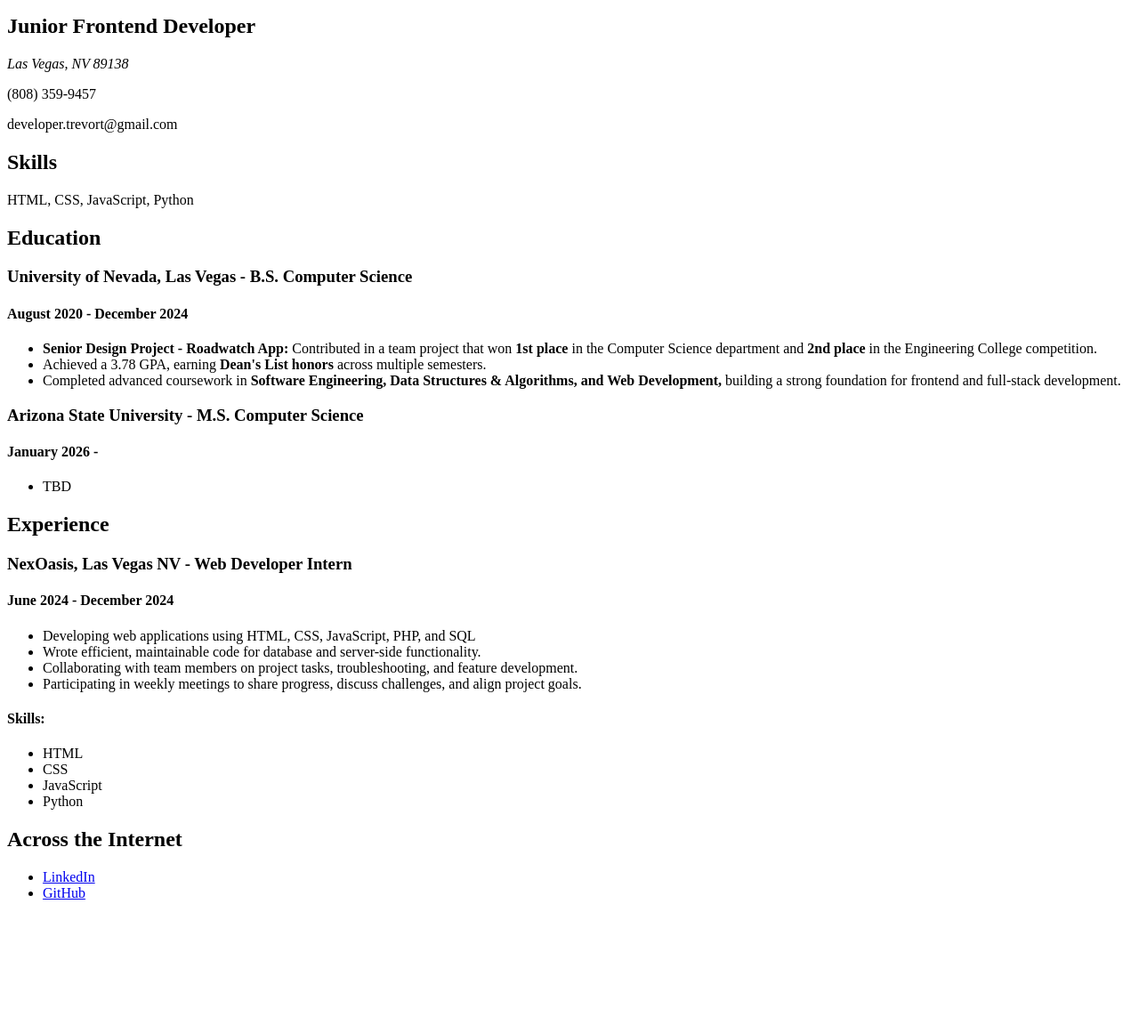
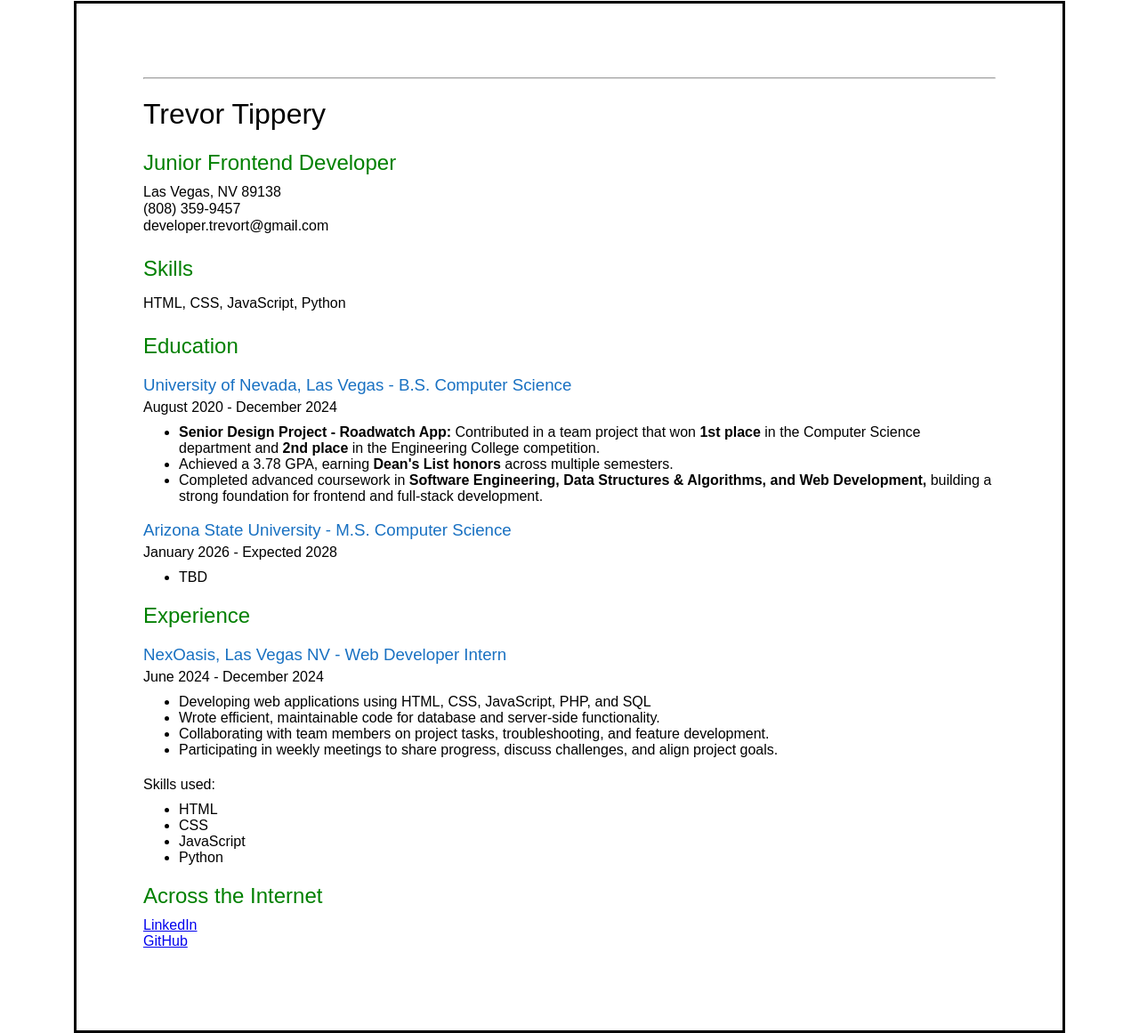
Before and after one commit to trevortippery/single-page-cv, a plain HTML site: page index.html in a window 1280 px wide. Shown: the part 74-1235 px from the top of the page at 89% size. Before the commit the page ends 1103 px from the top, so only its background shows below. Drawn offline with Linux system fonts and the light colour scheme.

Commit message:
added css styling

```diff
--- a/index.html
+++ b/index.html
@@ -7,6 +7,7 @@
   <meta name="description"
     content="Explore a clean, single-page CV built purely with HTML. A hands on project to practice HTML structure and semantic markup. Created by Trevor Tippery.">
   <title>Single Page CV Project | Trevor Tippery</title>
+  <link rel="stylesheet" href="style.css">
 </head>
 
 <body>
@@ -45,7 +46,7 @@
       </article>
       <article class="education-entry">
         <h3 class="college">Arizona State University - M.S. Computer Science</h3>
-        <h4 class="timeline">January 2026 - </h4>
+        <h4 class="timeline">January 2026 - Expected 2028</h4>
         <ul class="school-achievements">
           <li>TBD</li>
         </ul>
@@ -65,8 +66,8 @@
           <li>Participating in weekly meetings to share progress, discuss challenges, and align
             project goals.</li>
         </ul>
-        <h4>Skills:</h4>
-        <ul class="skills">
+        <h4>Skills used:</h4>
+        <ul class="skills-list">
           <li>HTML</li>
           <li>CSS</li>
           <li>JavaScript</li>
--- /dev/null
+++ b/style.css
@@ -0,0 +1,78 @@
+*,
+*::before,
+*::after {
+  box-sizing: border-box;
+}
+
+.page {
+  font-family: Arial, Helvetica, sans-serif;
+}
+
+@media (min-width: 768px) {
+  .page {
+    margin: 75px;
+    border: 3px solid black;
+    padding: 75px;
+  }
+}
+
+.name {
+  font-weight: normal;
+}
+
+.title {
+  font-weight: normal;
+  color: green;
+  margin-bottom: 10px;
+}
+
+address {
+  font-style: normal;
+  margin-bottom: 0;
+}
+
+.phone-number {
+  margin-top: 1px;
+  margin-bottom: 0;
+}
+
+.email {
+  margin-top: 1px;
+  margin-bottom: 25px;
+}
+
+.skills {
+  margin-bottom: 25px;
+}
+
+.college,
+.company {
+  font-weight: normal;
+  color: #1971c2;
+  margin-bottom: 0;
+}
+
+.timeline {
+  margin-top: 5px;
+  font-weight: normal;
+  margin-bottom: 0px;
+}
+
+ul {
+  margin-top: 10px;
+}
+
+h4 {
+  font-weight: normal;
+  margin-bottom: 0;
+}
+
+.skills-list {
+  margin-top: 10px;
+}
+
+.social-links {
+  list-style: none;
+  width: 150px;
+  padding: 0;
+}
```
